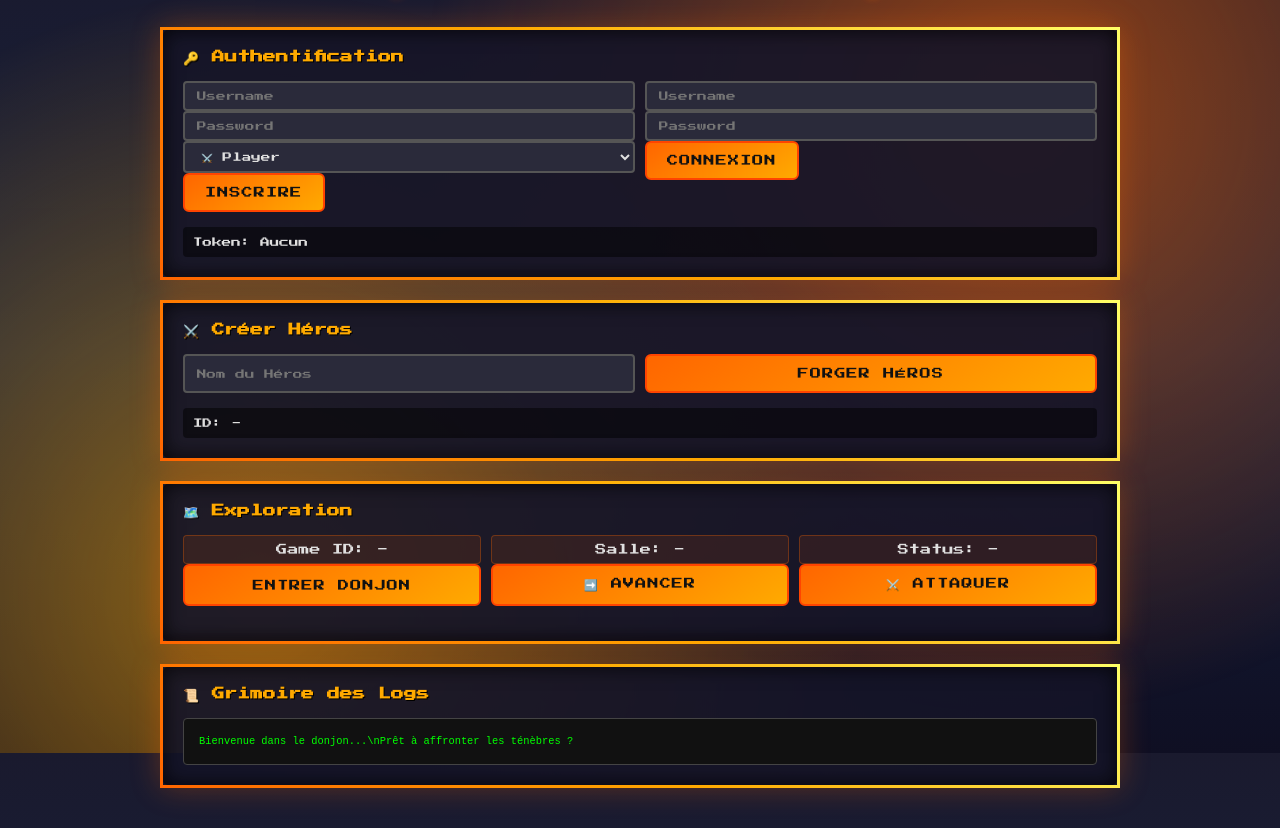
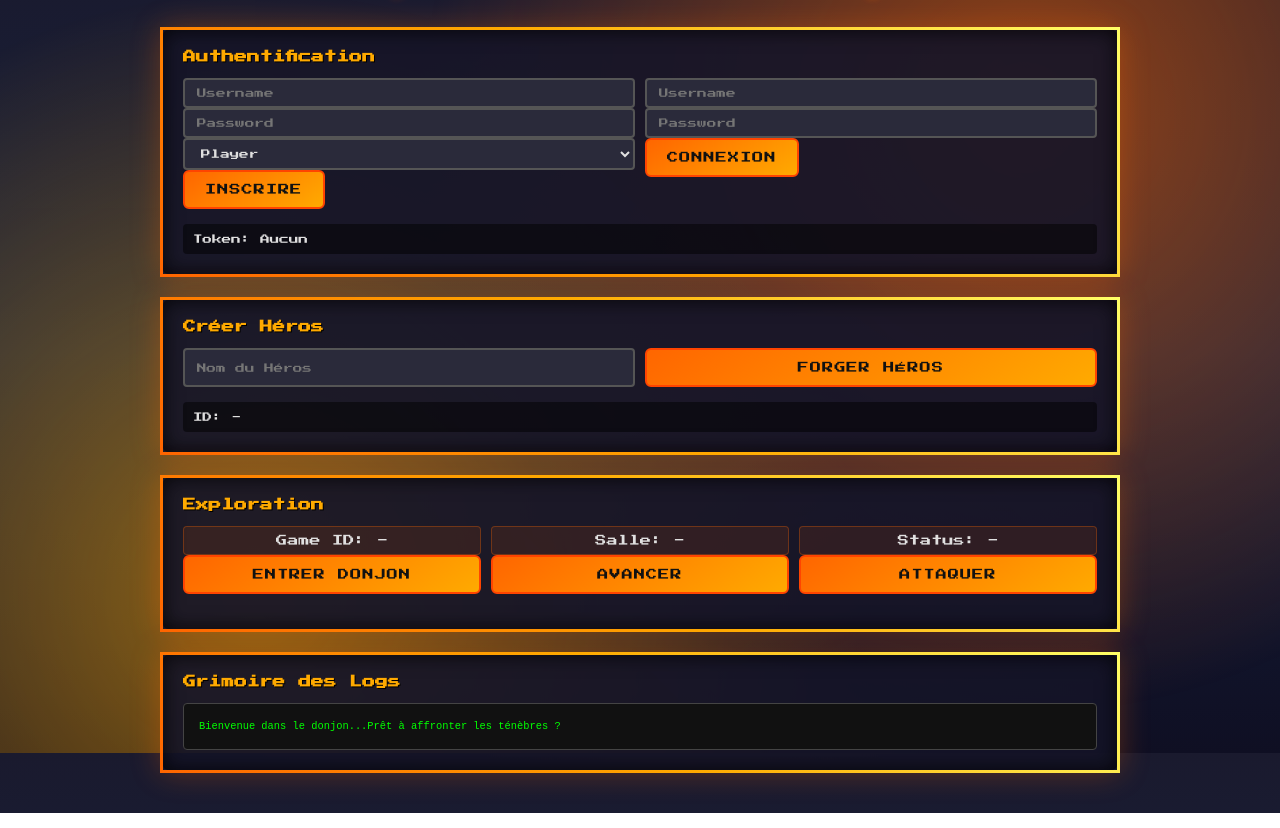
Before and after one commit to elhadj95/TPAPI, a website: page public/index.html in a window 1280 px wide. Shown: the part 47-875 px from the top of the page. Drawn offline with Linux system fonts and the light colour scheme.

Commit message:
index.html

```diff
--- a/public/index.html
+++ b/public/index.html
@@ -13,14 +13,14 @@
     <h1>🗡️ ROGUE-LITE DONJON 🛡️</h1>
 
     <div class="panel">
-      <h2>🔑 Authentification</h2>
+      <h2>Authentification</h2>
       <div class="controls">
         <div>
           <input id="reg-username" placeholder="Username" />
           <input id="reg-password" type="password" placeholder="Password" />
           <select id="reg-role">
-            <option value="player">⚔️ Player</option>
-            <option value="admin">👑 Admin</option>
+            <option value="player"> Player</option>
+            <option value="admin"> Admin</option>
           </select>
           <button id="btn-register">INSCRIRE</button>
         </div>
@@ -34,7 +34,7 @@
     </div>
 
     <div class="panel">
-      <h2>⚔️ Créer Héros</h2>
+      <h2> Créer Héros</h2>
       <div class="controls">
         <input id="player-name" placeholder="Nom du Héros" />
         <button id="btn-create-player">FORGER HÉROS</button>
@@ -43,22 +43,22 @@
     </div>
 
     <div class="panel">
-      <h2>🗺️ Exploration</h2>
+      <h2> Exploration</h2>
       <div class="game-stats">
         <div class="stat">Game ID: <span id="game-id">-</span></div>
         <div class="stat">Salle: <span id="current-room">-</span></div>
         <div class="stat">Status: <span id="game-status">-</span></div>
       </div>
       <div class="controls">
-        <button id="btn-start-game">ENTRER DONJON</button>
-        <button id="btn-move">➡️ AVANCER</button>
-        <button id="btn-attack">⚔️ ATTAQUER</button>
+        <button id="btn-start-game"> ENTRER DONJON</button>
+        <button id="btn-move">AVANCER</button>
+        <button id="btn-attack">ATTAQUER</button>
       </div>
     </div>
 
     <div class="panel">
-      <h2>📜 Grimoire des Logs</h2>
-      <pre id="log">Bienvenue dans le donjon...\nPrêt à affronter les ténèbres ?</pre>
+      <h2>Grimoire des Logs</h2>
+      <pre id="log">Bienvenue dans le donjon...Prêt à affronter les ténèbres ?</pre>
     </div>
   </div>
 
```
